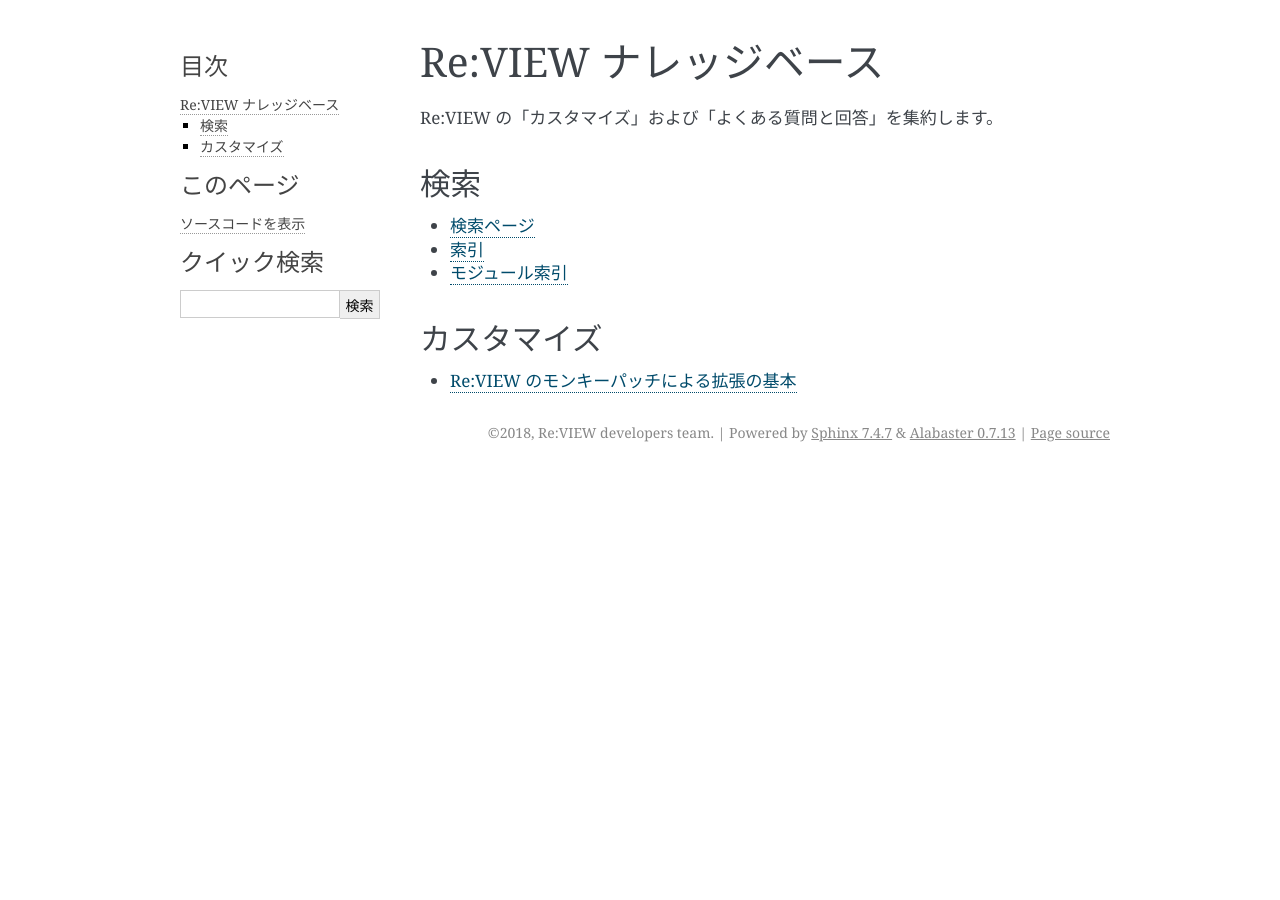
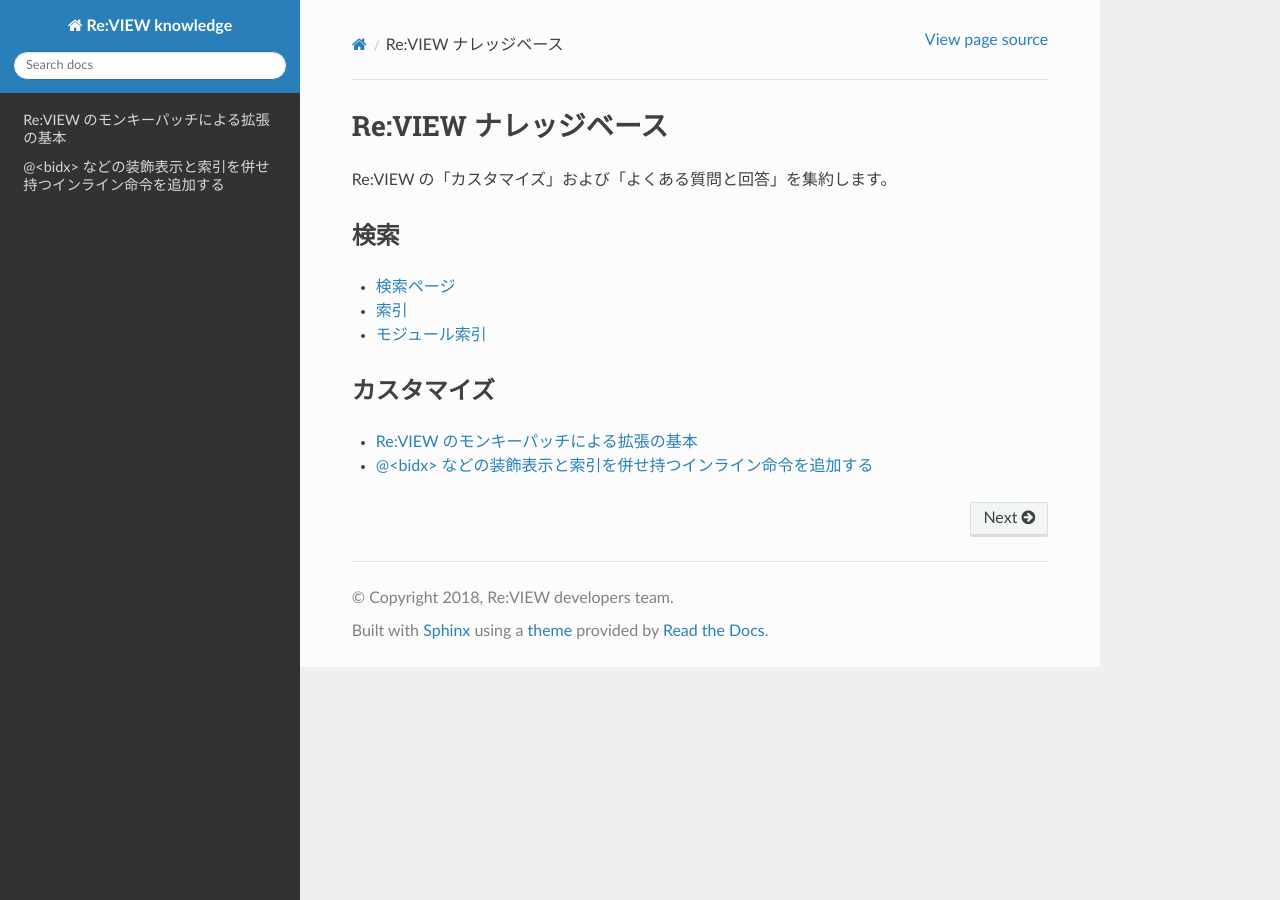
Before and after one commit to reviewml/reviewknowledge-ja, a Sphinx documentation site: the page built from docs/index.rst, in a window 1280 px wide. Built offline with Sphinx 7.4.7 and the Read the Docs theme 2.0.0, drawn with Linux system fonts in a browser that asks for light colours; some of the changed lines change nothing that is shown.

Commit message:
@<bidx> の追加方法

````diff
--- a/docs/conf.py
+++ b/docs/conf.py
@@ -80,6 +80,7 @@
 # a list of builtin themes.
 #
 html_theme = 'alabaster'
+html_theme = 'sphinx_rtd_theme'
 
 # Theme options are theme-specific and customize the look and feel of a theme
 # further.  For a list of options available for each theme, see the
--- a/docs/index.rst
+++ b/docs/index.rst
@@ -17,6 +17,7 @@
 カスタマイズ
 ----------------
 .. toctree::
-  :maxdepth: 2
+  :maxdepth: 1
 
   review-ext-basic
+  other-idxtype
--- /dev/null
+++ b/docs/other-idxtype.md
@@ -0,0 +1,71 @@
+2017/7/30 by @kmuto
+
+# @\<bidx\> などの装飾表示と索引を併せ持つインライン命令を追加する
+
+太字出力＋索引語とする `@<bidx>` などのインライン命令を追加します。
+
+----
+
+Re:VIEW の索引用命令としては `@<hidx>{語句}` と `@<idx>{語句}` の2つを用意しています。前者は「語句」を単に索引に登録します（なお、pdfmaker 以外は、独自に後処理を加えない限り索引は機能しません）。これに対し、後者は索引に登録しつつ、紙面にも表示します。
+
+```
+@<hidx>{α}と@<idx>{β}
+  ↓ これを変換すると……
+とβ
+
+索引
+α  1
+β  1
+```
+
+実装者としては「idx」というのはあまり名前がよくなかったな、と反省があるのですが、意外と便利に使っている方もいらっしゃるようです。
+
+ただ、Re:VIEW は現状ではインライン命令を入れ子にすることはできないため、`@<b>{語句}` などの装飾された語句に対して `@<idx>` を使うことはできず、`@<b>{語句}` の前なり後なりに別途 `@<hidx>{語句}` を置く必要があります。
+
+```
+× @<b>{@<idx>{太字語句}}
+○ @<hidx>{太字語句}@<b>{太字語句}
+```
+
+そこで、`@<bidx>{太字語句}` で上記相当を実現できるようにしてみます。ついでに `@<iidx>`、`@<ttidx>` も追加してしまいましょう（……といったように装飾の数だけ増えてしまう上にわかりにくいので、ちょっと Re:VIEW のコアには入れづらいのでした）。
+
+`review-ext.rb` は次のようになります。
+
+```
+module ReVIEW
+  module BuilderOverride
+    # bidx, iidx, ttidx 命令を追加
+    Compiler.definline :bidx
+    Compiler.definline :iidx
+    Compiler.definline :ttidx
+
+    def inline_bidx(s)
+      inline_hidx(s) + inline_b(s)
+    end
+
+    def inline_iidx(s)
+      inline_hidx(s) + inline_i(s)
+    end
+
+    def inline_ttidx(s)
+      inline_hidx(s) + inline_tt(s)
+    end
+  end
+
+  class Builder
+    prepend BuilderOverride
+  end
+end
+```
+
+これで、どのビルダにも適用される `@<bidx>`、`@<iidx>`、`@<ttidx>` ができました。
+
+```
+@<bidx>{BOLD}, @<iidx>{ITALIC}, @<ttidx>{TYPEWRITER}
+ ↓ LaTeX変換
+\index{BOLD}\reviewbold{BOLD}, \index{ITALIC}\reviewit{ITALIC}, \index{TYPEWRITER}\reviewtt{TYPEWRITER}
+```
+
+なお、基本的にはこのように索引登録が前、表示語句が後の順序にするのが適切です。さもないと、表示語句の途中でページが変わった場合、索引の参照先が分断された後ろ側のページになってしまうからです（Re:VIEW 3.0.0preview1 時点ではこれが逆になっているので、適切なほうに修正するか考え中です）。
+
+ただし段落開始直後の場合は、表示語句が前、索引登録が後の順序のほうが安全です。その段落がページの先頭に配置される場合、索引の参照先が1つ前のページに置かれてしまう可能性があります。
--- a/docs/review-ext-basic.md
+++ b/docs/review-ext-basic.md
@@ -41,3 +41,5 @@
 各ビルダのクラス定義ファイルは、Re:VIEW ソースの `lib/review/` にあります。
 
 ここでは全ビルダの基底クラスである `Builder` を `BuilderOverride` の定義内容で上書きする、ということになります (Ruby の `prepend` 命令が実際の上書きの調整をします) 。
+
+(TBD。追加・上書きについてもうちょい書きます)
````
